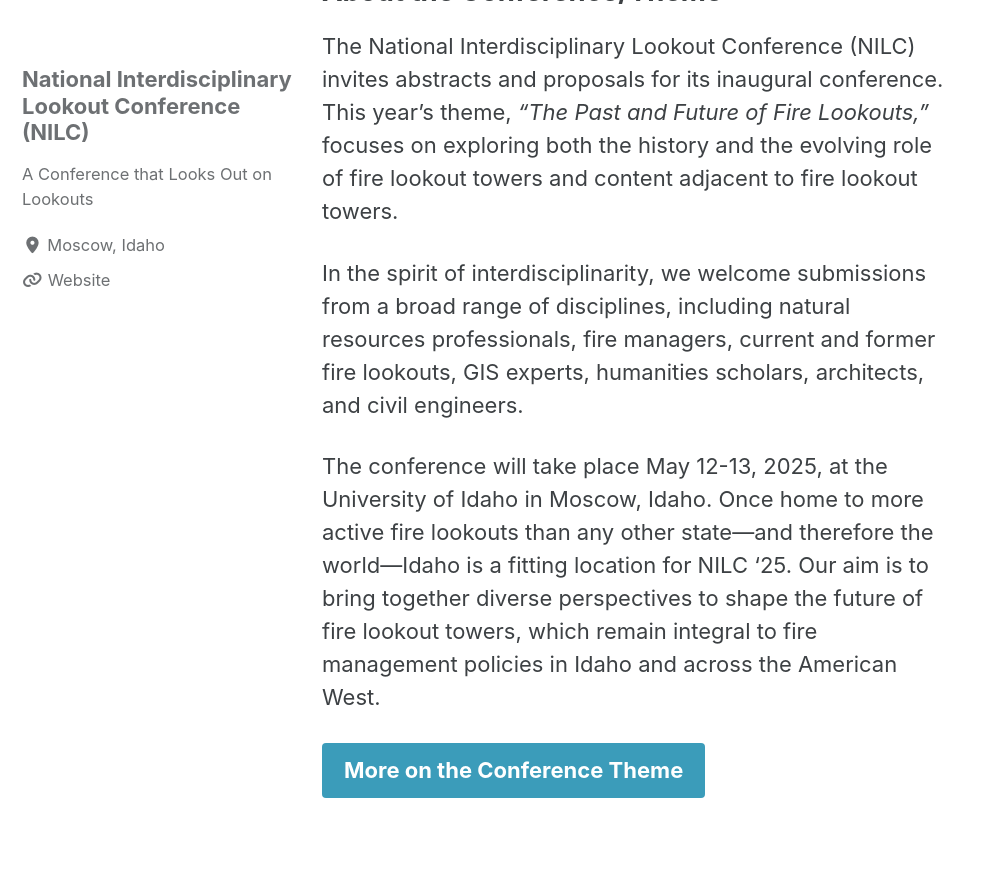
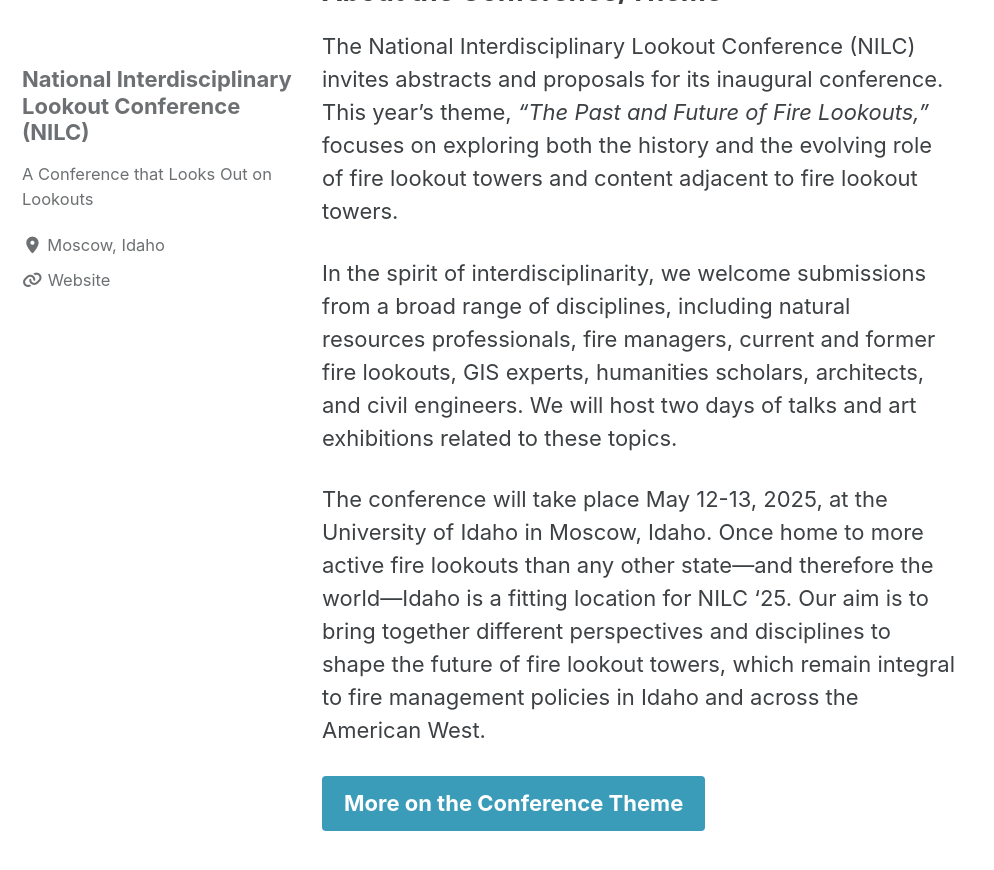
Before and after one commit to lookoutconference/lookoutconference.github.io, a Jekyll site: the page built from pages/about.md, in a window 1280 px wide and 900 px high, scrolled down 1442 px. Shown: the top 870 px of the window, without its empty margins (0-994 px from the left). Built offline with Jekyll 4.4.1, drawn with Linux system fonts in a browser that asks for light colours; cached includes are drawn as plain includes; our own code applies the rules of GitHub Pages for plain Markdown files.

Commit message:
Update about.md

```diff
--- a/pages/about.md
+++ b/pages/about.md
@@ -45,8 +45,8 @@
 
 The National Interdisciplinary Lookout Conference (NILC) invites abstracts and proposals for its inaugural conference. This year’s theme, *“The Past and Future of Fire Lookouts,”* focuses on exploring both the history and the evolving role of fire lookout towers and content adjacent to fire lookout towers.
 
-In the spirit of interdisciplinarity, we welcome submissions from a broad range of disciplines, including natural resources professionals, fire managers, current and former fire lookouts, GIS experts, humanities scholars, architects, and civil engineers.
+In the spirit of interdisciplinarity, we welcome submissions from a broad range of disciplines, including natural resources professionals, fire managers, current and former fire lookouts, GIS experts, humanities scholars, architects, and civil engineers. We will host two days of talks and art exhibitions related to these topics.
 
-The conference will take place May 12-13, 2025, at the University of Idaho in Moscow, Idaho. Once home to more active fire lookouts than any other state—and therefore the world—Idaho is a fitting location for NILC ‘25. Our aim is to bring together diverse perspectives to shape the future of fire lookout towers, which remain integral to fire management policies in Idaho and across the American West.
+The conference will take place May 12-13, 2025, at the University of Idaho in Moscow, Idaho. Once home to more active fire lookouts than any other state—and therefore the world—Idaho is a fitting location for NILC ‘25. Our aim is to bring together different perspectives and disciplines to shape the future of fire lookout towers, which remain integral to fire management policies in Idaho and across the American West.
 
 [More on the Conference Theme](../theme/){: .btn .btn--info .btn--large}
```
